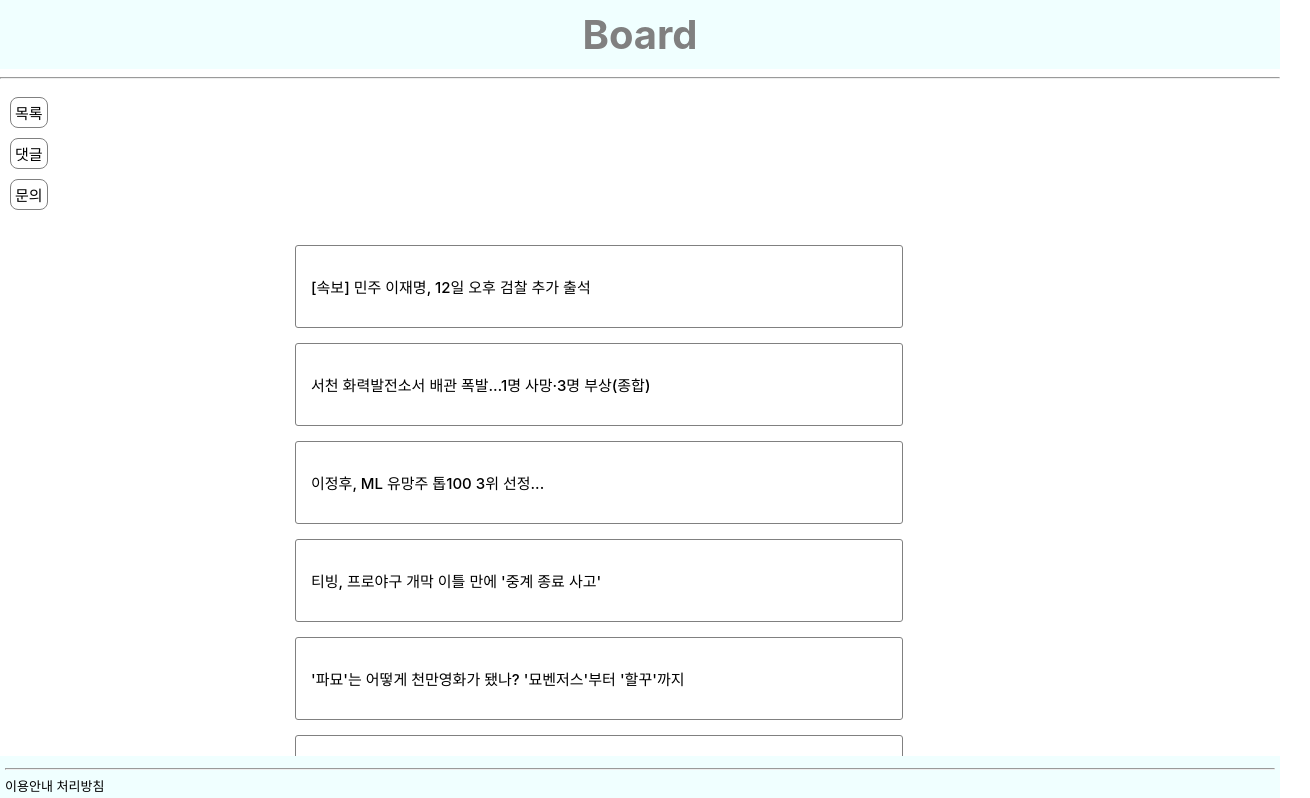
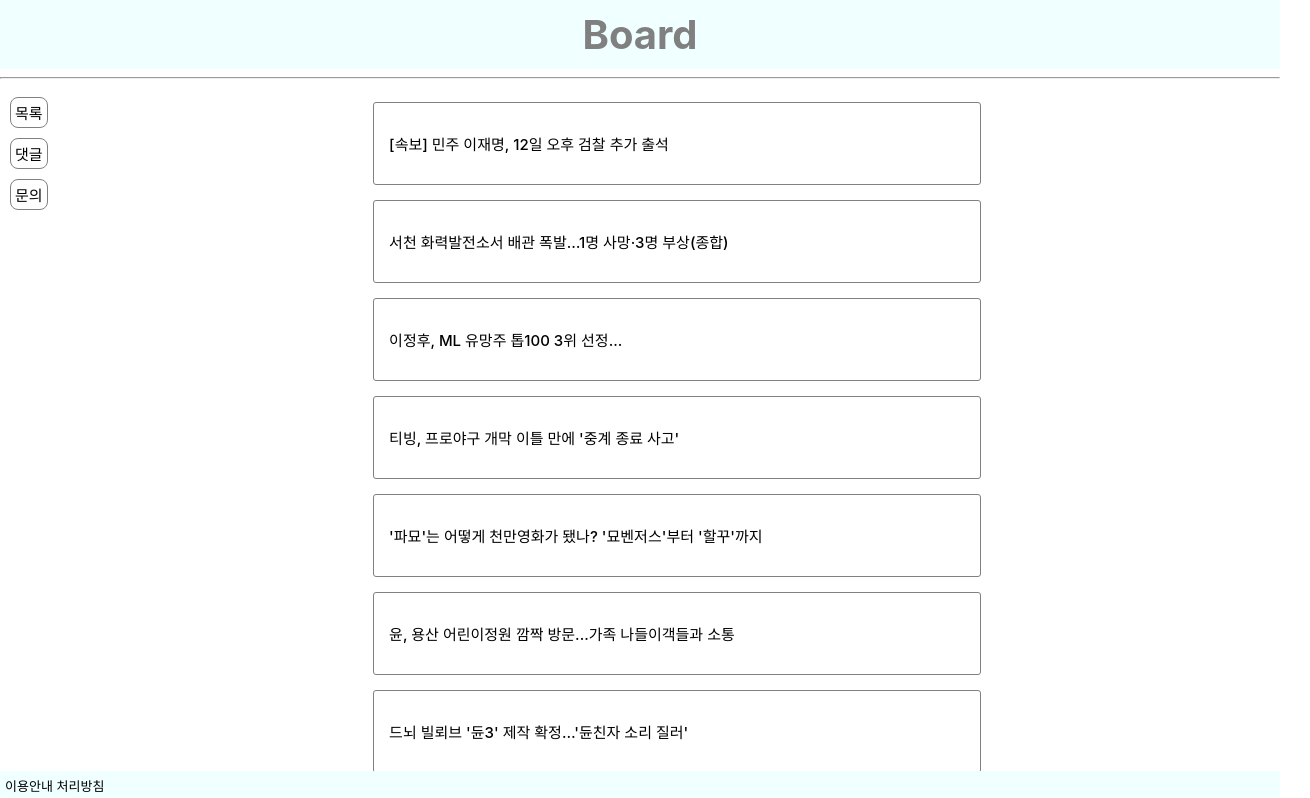
Before and after one commit to sunjaehi/pan, a React (Create React App) app: page / in a window 1280 px wide. Shown: the top 798 px of the page, 1310 px wide, since content can reach past the window. Built offline with nearby package versions, Linux system fonts and the light colour scheme.

Commit message:
mainpage refactoring

```diff
--- a/src/App.css
+++ b/src/App.css
@@ -36,3 +36,8 @@
     transform: rotate(360deg);
   }
 }
+.main-container {
+  display: flex;
+  flex-direction: row;
+  align-items: flex-start;
+}
--- a/src/App.js
+++ b/src/App.js
@@ -23,14 +23,17 @@ function App() {
     <BrowserRouter>
       <MainTitle>Board</MainTitle>
       <hr />
+      <div className='main-container'>
       <MainPage />
-      <HomePage />
+      {/* <HomePage /> */}
       <Routes>
+       <Route path="/" element={<HomePage/>}></Route>
         <Route path="comment-page" element={<CommentPage />} />
         <Route path="review-page" element={<ReviewPage />} />
         <Route path="bod/:bodId" element={<BodPage />} />
       </Routes>
       <Footer />
+      </div>
     </BrowserRouter>
   );
 }
--- a/src/component/Footer.js
+++ b/src/component/Footer.js
@@ -7,7 +7,7 @@ const Wrapper=styled.div`
     background-color:azure;
     padding:5px;
     flex-direction : row;
-    justify-content:space-around;
+    justify-content:space-between;
     position:fixed;
     bottom:0;
     left:0;
@@ -17,7 +17,6 @@ function Footer() {
     return (
         <>
             <Wrapper>
-            <hr />
             이용안내  처리방침
             </Wrapper>
         </>
--- a/src/page/HomePage.js
+++ b/src/page/HomePage.js
@@ -13,7 +13,7 @@ const Wrapper=styled.div`
     flex-direction:column;
     align-items:center;
     justify-content:center;
-    overflow:scroll;
+    overflow-y:scroll;
 `;
 const Container=styled.div`
     width:100%;
--- a/src/page/MainPage.js
+++ b/src/page/MainPage.js
@@ -11,6 +11,7 @@ const Wrapper=styled.div`
     flex-direction: column;
     align-items: flex-start;
     justify-content: center;
+    width: 200px;
 `;
 const Container=styled.div`
     width:100%;
```
